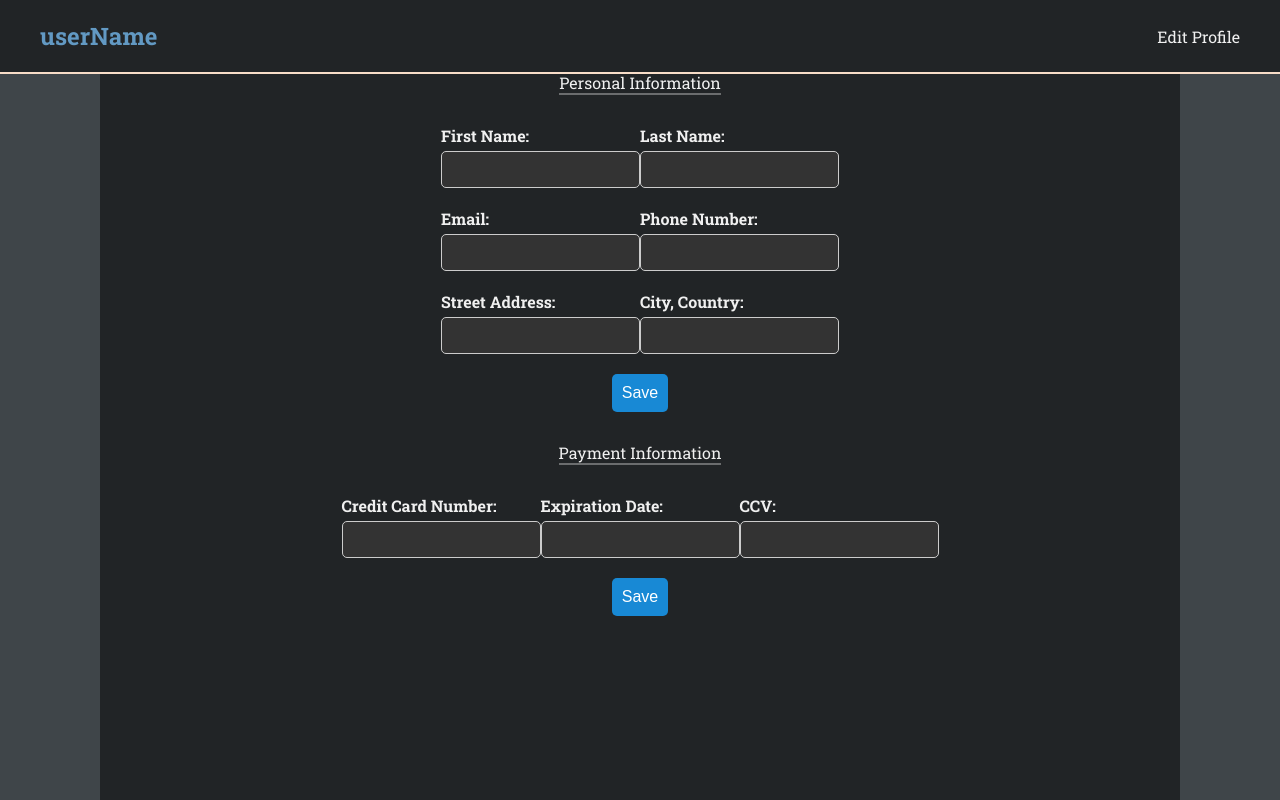
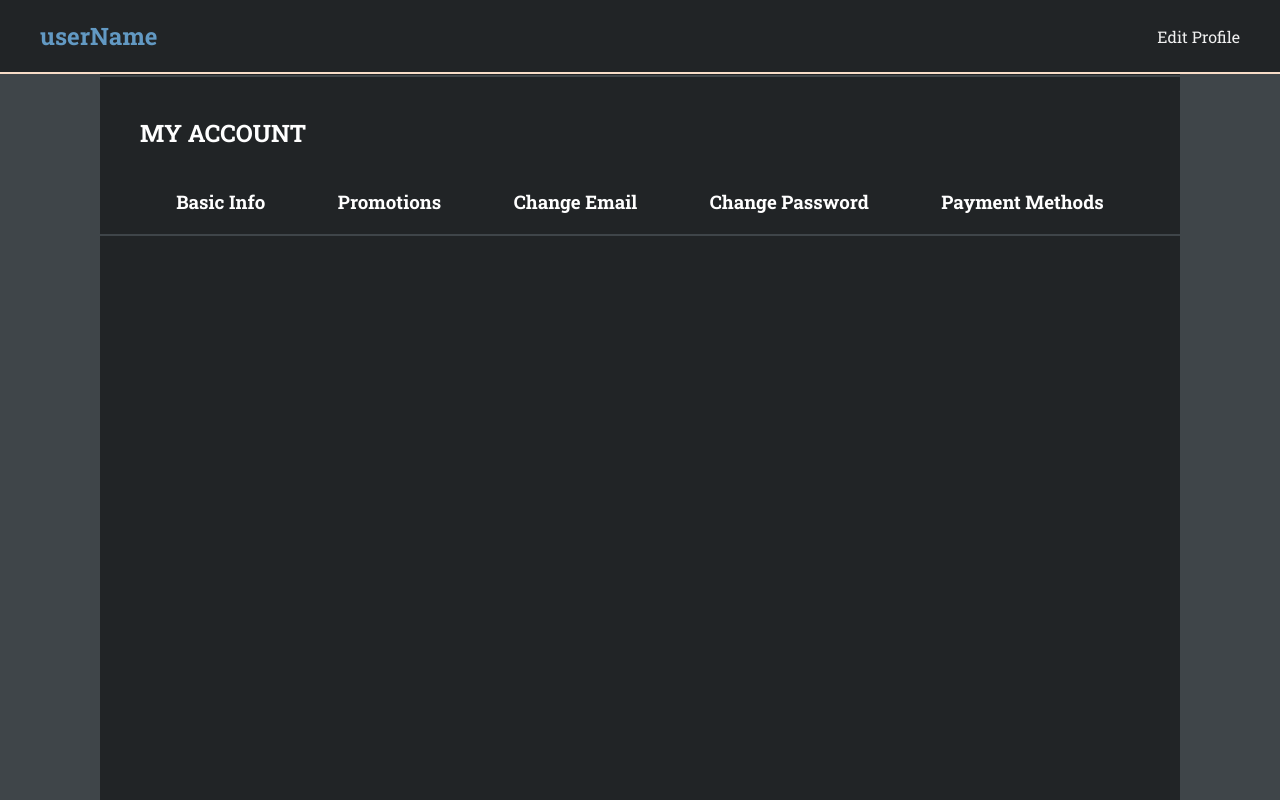
Before and after one commit to fchowdhury0/tuah-tuah-movies, a React (Create React App) app: page /editprofile in a window 1280 px wide. Built offline with nearby package versions, Linux system fonts and the light colour scheme.

Commit message:
Updated editprofile UI

```diff
--- a/package.json
+++ b/package.json
@@ -10,6 +10,7 @@
     "cors": "^2.8.5",
     "express": "^4.21.0",
     "formik": "^2.4.6",
+    "jwt-decode": "^4.0.0",
     "pg": "^8.13.0",
     "prop-types": "^15.8.1",
     "react": "^18.3.1",
--- a/src/pages/EditProfile/EditProfile.jsx
+++ b/src/pages/EditProfile/EditProfile.jsx
@@ -1,4 +1,4 @@
-import React from 'react';
+import { React, useState } from 'react';
 import Footer from '../../components/Footer/footer.jsx';
 import NavBar from '../../components/NavBar/navbar.jsx';
 import './EditProfile.scss';
@@ -10,13 +10,63 @@ const EditProfile = () => {
     // Implement authentication logic here
     // For now, just navigate back to Home
   };
+  const [basicInfo, setBasicInfo] = useState(false);
+  const showBasicInfo = () => {
+    setBasicInfo(!basicInfo)
+    setPromotions(false)
+    setChangeEmail(false)
+    setChangePassword(false)
+    setPaymentMethods(false)
+  }
+  const [promotions, setPromotions] = useState(false);
+  const showPromotions = () => {
+    setPromotions(!promotions)
+    setBasicInfo(false)
+    setChangeEmail(false)
+    setChangePassword(false)
+    setPaymentMethods(false)
+  }
+  const [changeEmail, setChangeEmail] = useState(false);
+  const showChangeEmail = () => {
+    setChangeEmail(!changeEmail)
+    setPromotions(false)
+    setBasicInfo(false)
+    setChangePassword(false)
+    setPaymentMethods(false)
+  }
+  const [changePassword, setChangePassword] = useState(false);
+  const showChangePassword = () => {
+    setChangePassword(!changePassword)
+    setPromotions(false)
+    setChangeEmail(false)
+    setBasicInfo(false)
+    setPaymentMethods(false)
+  }
+  const [paymentMethods, setPaymentMethods] = useState(false);
+  const showPaymentMethods = () => {
+    setPaymentMethods(!paymentMethods)
+    setPromotions(false)
+    setChangeEmail(false)
+    setChangePassword(false)
+    setBasicInfo(false)
+  }
   return (
     <div className="main">
       <NavBar />
-      <div className="content-container">
-        <h2> Welcome, userName!</h2>
+      <div className="account-banner">
+        <h2>MY ACCOUNT</h2>
+        <div className="account-items">
+          <h3 onClick={showBasicInfo}>Basic Info</h3>
+          <h3 onClick={showPromotions}>Promotions</h3>
+          <h3 onClick={showChangeEmail}>Change Email</h3>
+          <h3 onClick={showChangePassword}>Change Password</h3>
+          <h3 onClick={showPaymentMethods}>Payment Methods</h3>
+        </div>
+      </div>
+      {basicInfo && (
+        <div className="basic-info">
           <div className="item">
-          <span> Personal Information </span>
+            <span> Basic Information </span>
           </div>
           <form className="form" onSubmit={handleSubmit}>
             <div className="form-group">
@@ -63,6 +113,26 @@ const EditProfile = () => {
           <div className="">
             <button type="submit">Save</button>
           </div>
+        </div>
+      )}
+      {promotions && (
+        <div className="promotions">
+          <h2>You are currently receiving promotional emails</h2>
+          <h3>Click to unsubscribe</h3>
+        </div>
+      )}
+      {changeEmail && (
+        <div className="change-email">
+          <input
+          type="text"
+          label="Current Email"
+          placeholder=""
+          />
+
+        </div>
+      )}
+      {paymentMethods && (
+        <div className="payment-methods">
           <div className="item">
             <span>Payment Information</span>
           </div>
@@ -90,6 +160,7 @@ const EditProfile = () => {
             <button type="submit">Save</button>
           </div>
         </div>
+      )}
       <Footer />
     </div>
   )
--- a/src/pages/EditProfile/EditProfile.scss
+++ b/src/pages/EditProfile/EditProfile.scss
@@ -1,6 +1,32 @@
 .main {
+  margin-top: 75px;
 
-  .content-container{
+
+  .account-banner {
+    padding-top: 40px;
+    padding-left: 40px;
+    padding-right: 40px;
+    padding-bottom: 20px;
+    border-top: 2px solid;
+    border-bottom: 2px solid;
+    margin-bottom: 20px;
+    h2 {
+      color: white;
+    }
+
+    .account-items {
+      margin-top: 40px;
+      display: flex;
+      justify-content: space-around;
+      h3 {
+        color:white;
+        cursor: pointer;
+      }
+    }
+
+  }
+
+  .basic-info {
     display: flexbox;
     margin: 10px;
     color: #f0f0f0;
@@ -8,6 +34,38 @@
     flex-direction: column;
     align-items: center;
   }
+
+  .payment-methods {
+    display: flexbox;
+    margin: 10px;
+    color: #f0f0f0;
+    display: flex;
+    flex-direction: column;
+    align-items: center;
+  }
+  .promotions {
+    display: flexbox;
+    margin: 10px;
+    color: #f0f0f0;
+    display: flex;
+    flex-direction: column;
+    align-items: center;
+
+    h3 {
+      cursor: pointer;
+      color: grey;
+    }
+  }
+  .change-email {
+    display: flexbox;
+    margin: 10px;
+    color: #f0f0f0;
+    display: flex;
+    flex-direction: column;
+    align-items: center;
+  }
+
+
 
   .item {
     margin: 30px;
--- a/src/pages/Login/Login.jsx
+++ b/src/pages/Login/Login.jsx
@@ -1,6 +1,7 @@
 import axios from 'axios';
 import React, { useState } from 'react';
 import { Link, useNavigate } from 'react-router-dom';
+import { jwtDecode } from 'jwt-decode';
 import './Login.scss';
 
 const Login = () => {
@@ -32,7 +33,7 @@ const Login = () => {
 
       // Extract JWT token from response
       const { jwt } = response.data;
-
+      console.log(jwt);
       // Store JWT token
       if (rememberMe) {
         localStorage.setItem('token', jwt);
@@ -41,7 +42,8 @@ const Login = () => {
       }
 
       // Optionally, decode JWT to get user info or set authentication state
-
+      const decodedToken = jwtDecode(jwt);
+      console.log("decoded token: " + JSON.stringify(decodedToken,  null, 2))
       // Navigate to home or protected route
       navigate('/');
     } catch (err) {
```
Also changed, not shown: 1 other file (tests, documents, lock files or other folders). Lines whose indentation alone changed are shown as unchanged.
